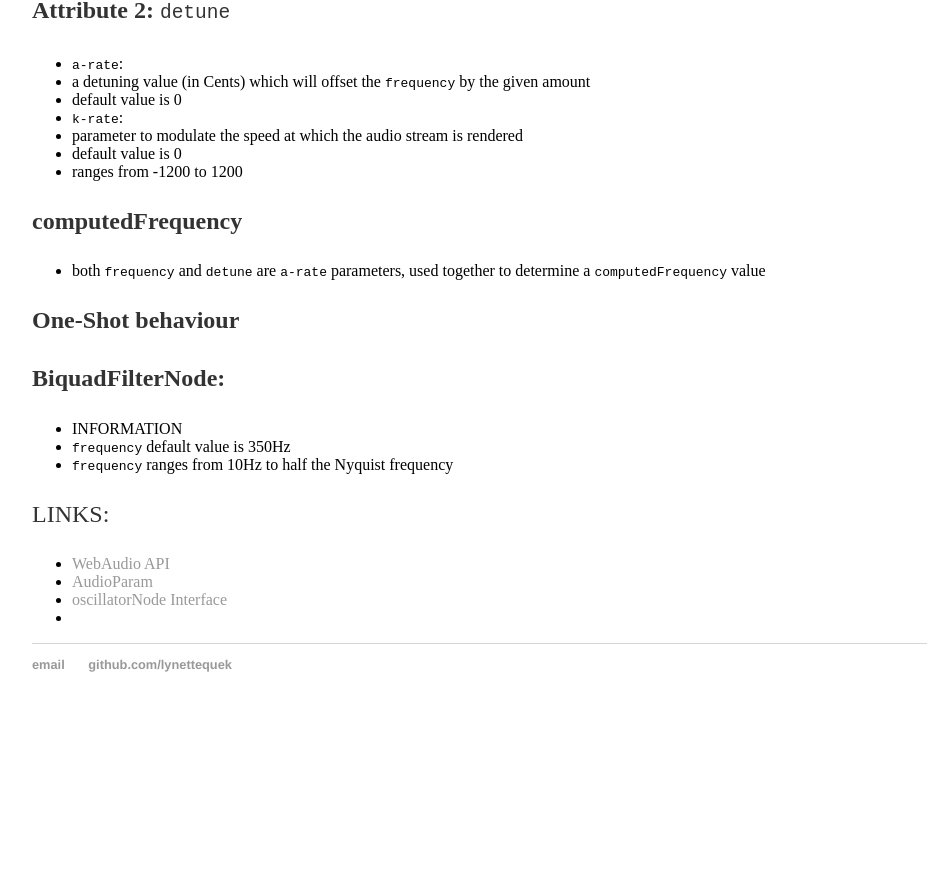
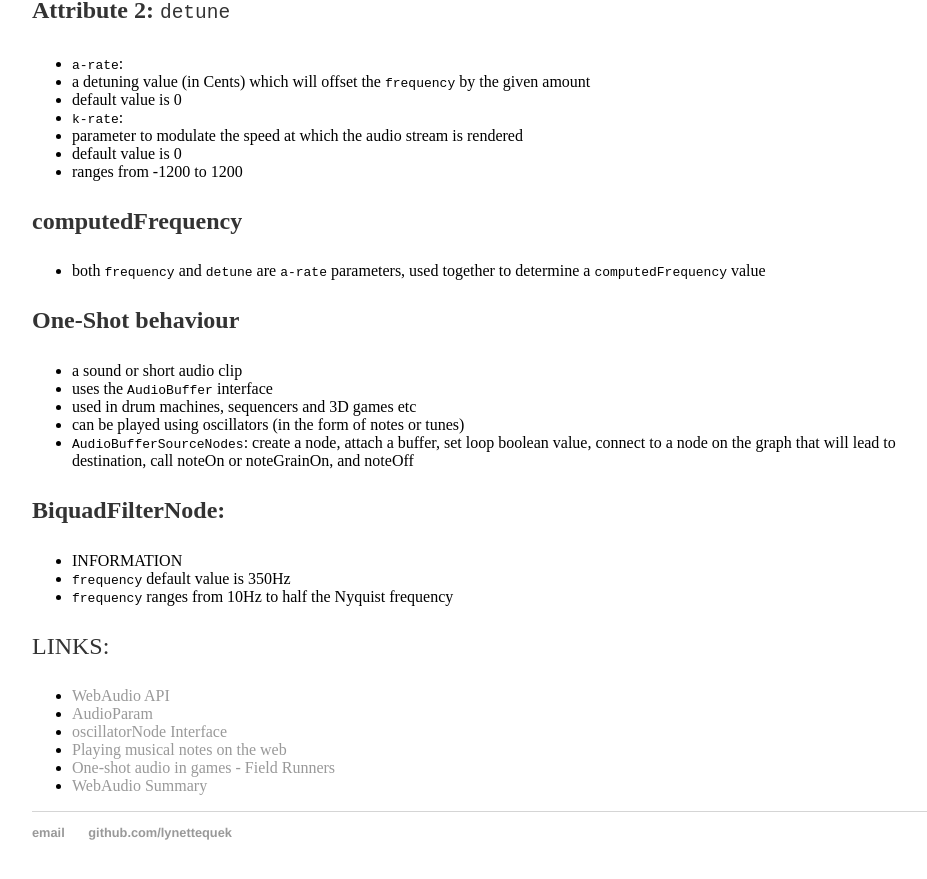
Before and after one commit to lynettequek/lynettequek.github.io, a Jekyll site: the page built from _posts/2015-05-14-WebAudio-Blog-2.md, in a window 1280 px wide and 900 px high, scrolled down 1794 px. Shown: the top 879 px of the window, without its empty margins (160-1087 px from the left). Built offline with Jekyll 4.4.1, drawn with Linux system fonts in a browser that asks for light colours; before the commit the page ends 2526 px from its top, so only the background shows below that.

Commit message:
Update 2015-05-14-WebAudio-Blog-2.md

```diff
--- a/_posts/2015-05-14-WebAudio-Blog-2.md
+++ b/_posts/2015-05-14-WebAudio-Blog-2.md
@@ -78,7 +78,6 @@ oscillator.connect(audioContext.destination);
 - default value is 440
 - also operates in the `BiquadFilterNode`, in Hz, `k-rate`
 
-
 *Nyquist Frequency*
 
 - half the sample-rate of a discrete signal processing system
@@ -93,13 +92,17 @@ oscillator.connect(audioContext.destination);
 - default value is 0
 - ranges from -1200 to 1200
 
-
 **computedFrequency**
 
 - both `frequency` and `detune` are `a-rate` parameters, used together to determine a `computedFrequency` value
 
 **One-Shot behaviour**
 
+- a sound or short audio clip
+- uses the `AudioBuffer` interface
+- used in drum machines, sequencers and 3D games etc
+- can be played using oscillators (in the form of notes or tunes)
+- `AudioBufferSourceNodes`: create a node, attach a buffer, set loop boolean value, connect to a node on the graph that will lead to destination, call noteOn or noteGrainOn, and noteOff
 
 **BiquadFilterNode:**
 
@@ -107,10 +110,11 @@ oscillator.connect(audioContext.destination);
 - `frequency` default value is 350Hz
 - `frequency` ranges from 10Hz to half the Nyquist frequency
 
-
 LINKS:
 
 - [WebAudio API](https://developer.mozilla.org/en-US/docs/Web/API/Web_Audio_API/Using_Web_Audio_API)
 - [AudioParam](https://developer.mozilla.org/en-US/docs/Web/API/AudioParam)
 - [oscillatorNode Interface](http://webaudio.github.io/web-audio-api/#the-oscillatornode-interface)
--
+- [Playing musical notes on the web](http://blog.chrislowis.co.uk/2013/06/05/playing-notes-web-audio-api.html)
+- [One-shot audio in games - Field Runners](http://www.html5rocks.com/en/tutorials/webaudio/fieldrunners/)
+- [WebAudio Summary](https://docs.webplatform.org/wiki/apis/webaudio)
```
